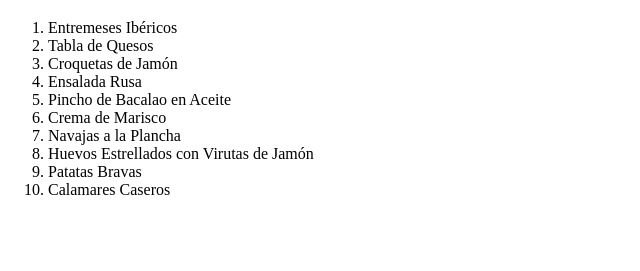
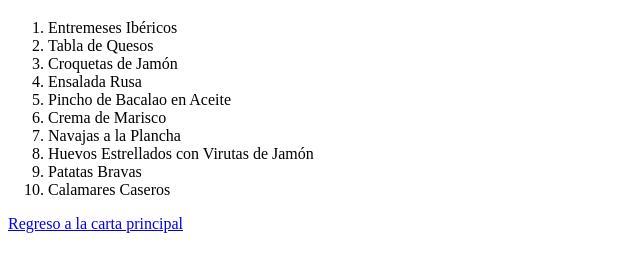
Before and after one commit to Lixaon/lista-comida, a plain HTML site: page entrantes.html in a window 1280 px wide. Shown: the part 61-332 px from the top of the page, without its empty margins (0-640 px from the left). Drawn offline with Linux system fonts and the light colour scheme.

Commit message:
Conexión html. Nacho

```diff
--- a/entrantes.html
+++ b/entrantes.html
@@ -20,6 +20,6 @@
         <li>Patatas Bravas</li>
         <li>Calamares Caseros</li>
     </ol>
-
+    <p><a href="index.html"> Regreso a la carta principal </a></p>
 </body>
 </html>
```
